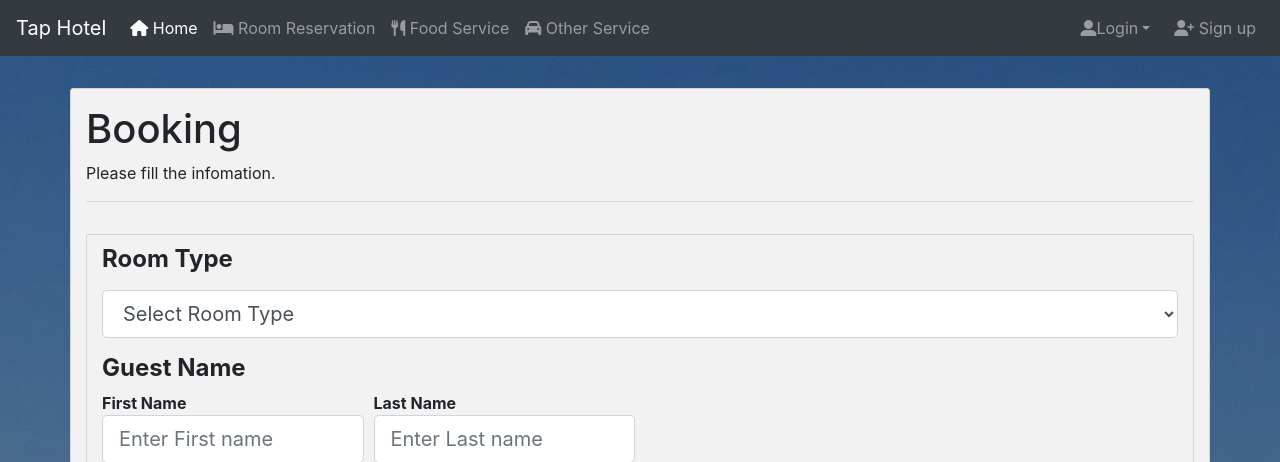
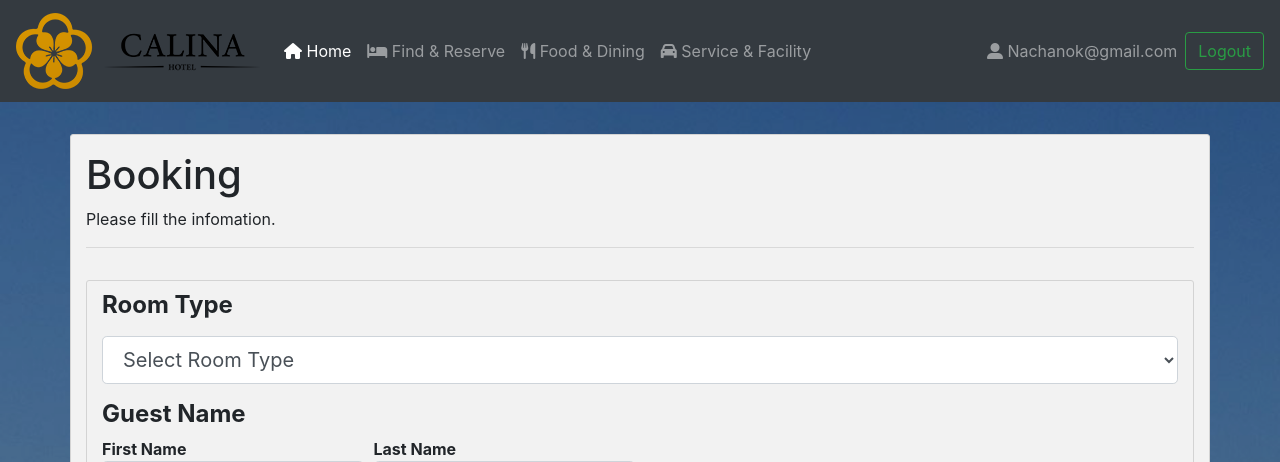
Before and after one commit to nachanok-i/Hotel-management, a PHP site: page /booking.php in a window 1280 px wide. Shown: the top 462 px of the page. Run offline with PHP 8.4, Linux system fonts and the light colour scheme; a user stored in the database is signed in; data that the repository does not hold is empty; some libraries are stand-ins or nearby versions.

Commit message:
complete all

```diff
--- a/booking.php
+++ b/booking.php
@@ -112,27 +112,34 @@ $result = $conn->query($query);
     <div>
         <div>
         <nav class="navbar navbar-expand-sm bg-dark navbar-dark">
-                <a href="index.php" class="navbar-brand">Tap Hotel</a>
+			<a href="index.php" class="navbar-brand"><img src="Logo/Calina_Logo-tiny.png" alt="logo"></a>
 			<button type="button" class="navbar-toggler" data-toggle="collapse" data-target="#navbarCollapse">
 				<span class="navbar-toggler-icon"></span>
 			</button>
 			<div class="collapse navbar-collapse" id="navbarCollapse">
 				<div class="navbar-nav">
 					<a href="index.php" class="nav-item nav-link active"><i class="fa fa-home"></i> Home</a>
-                        <a href="roomSelectPage.php" class="nav-item nav-link"><i class="fa fa-bed"></i> Room Reservation</a>
-                        <a href="#" class="nav-item nav-link"><i class="fa fa-cutlery"></i> Food Service</a>
-                        <a href="#" class="nav-item nav-link" tabindex="-1"><i class="fa fa-car"></i> Other Service</a>
+					<a href="roomSelectPage.php" class="nav-item nav-link"><i class="fa fa-bed"></i> Find & Reserve</a>
+					<a href="food.php" class="nav-item nav-link"><i class="fa fa-cutlery"></i> Food & Dining</a>
+					<a href="service.php" class="nav-item nav-link" tabindex="-1"><i class="fa fa-car"></i> Service & Facility</a>
 				</div>
 				<div class="navbar-nav ml-auto">
+					<?php if (isset($_SESSION['email']) != NULL) : ?>
+						<a class="nav-item nav-link"> <i class="fas fa-user-alt"> </i> <?php echo $_SESSION['email']; ?> </a>
+						<form class="form-inline" action="logout.php" method="POST">
+							<button class="btn btn-outline-success my-2 my-sm-0" type="submit" name="logout">Logout</button>
+						</form>
+					<?php else : ?>
 						<a class="nav-item nav-link dropdown-toggle mr-md-2" href="#" id="navbarDropdownMenuLink" data-toggle="dropdown" aria-haspopup="true" aria-expanded="true"> <i class="fas fa-user-alt"></i>Login</a>
 						<div class="dropdown-menu dropdown-menu-right p-3">
 							<form class="form-horizontal" method="POST" accept-charset="UTF-8" action="login_action.php">
 								<input class="form-control login" type="text" name="email" placeholder="Email" id="email">
-                                <input class="form-control login" type="text" name="password" placeholder="Password" id="pass">
+								<input class="form-control login" type="password" name="password" placeholder="Password" id="pass">
 								<input class="btn btn-primary" type="submit" name="submit" value="Login">
 							</form>
 						</div>
 						<a href="register.php" class="nav-item nav-link"> <i class="fas fa-user-plus"> </i> Sign up</a>
+					<?php endif ?>
 				</div>
 			</div>
 		</nav>
--- a/food.php
+++ b/food.php
@@ -157,9 +157,9 @@ function loadFood()
         <div class="collapse navbar-collapse" id="navbarCollapse">
             <div class="navbar-nav">
                 <a href="index.php" class="nav-item nav-link active"><i class="fa fa-home"></i> Home</a>
-                <a href="roomSelectPage.php" class="nav-item nav-link"><i class="fa fa-bed"></i> Room Reservation</a>
-                <a href="#" class="nav-item nav-link"><i class="fa fa-cutlery"></i> Food Service</a>
-                <a href="#" class="nav-item nav-link" tabindex="-1"><i class="fa fa-car"></i> Other Service</a>
+                <a href="roomSelectPage.php" class="nav-item nav-link"><i class="fa fa-bed"></i> Find & Reserve</a>
+                <a href="food.php" class="nav-item nav-link"><i class="fa fa-cutlery"></i> Food & Dining</a>
+                <a href="service.php" class="nav-item nav-link" tabindex="-1"><i class="fa fa-car"></i> Service & Facility</a>
             </div>
             <div class="navbar-nav ml-auto">
                 <?php if (isset($_SESSION['email']) != NULL) : ?>
--- a/login_check.php
+++ b/login_check.php
@@ -10,7 +10,7 @@
     }
     else
     {
-        $_SESSION['Branch'] = $_POST['Branch'];
+        $_SESSION['branch'] = $_POST['Branch'];
         echo '<script>
         window.location.href="booking.php";
         </script>';
--- a/service.php
+++ b/service.php
@@ -144,9 +144,9 @@ function loadFood()
         <div class="collapse navbar-collapse" id="navbarCollapse">
             <div class="navbar-nav">
                 <a href="index.php" class="nav-item nav-link active"><i class="fa fa-home"></i> Home</a>
-                <a href="roomSelectPage.php" class="nav-item nav-link"><i class="fa fa-bed"></i> Room Reservation</a>
-                <a href="#" class="nav-item nav-link"><i class="fa fa-cutlery"></i> Food Service</a>
-                <a href="#" class="nav-item nav-link" tabindex="-1"><i class="fa fa-car"></i> Other Service</a>
+                <a href="roomSelectPage.php" class="nav-item nav-link"><i class="fa fa-bed"></i> Find & Reserve</a>
+                <a href="food.php" class="nav-item nav-link"><i class="fa fa-cutlery"></i> Food & Dining</a>
+                <a href="service.php" class="nav-item nav-link" tabindex="-1"><i class="fa fa-car"></i> Service & Facility</a>
             </div>
             <div class="navbar-nav ml-auto">
                 <?php if (isset($_SESSION['email']) != NULL) : ?>
```
Also changed, not shown: booking_action.php (+8 -7 lines), register.php (+4 -4 lines), roomSelectPage.php (+8 -9 lines), type1.php (+4 -4 lines), type2.php (+4 -4 lines), type3.php (+4 -4 lines). Lines whose indentation alone changed are shown as unchanged.
